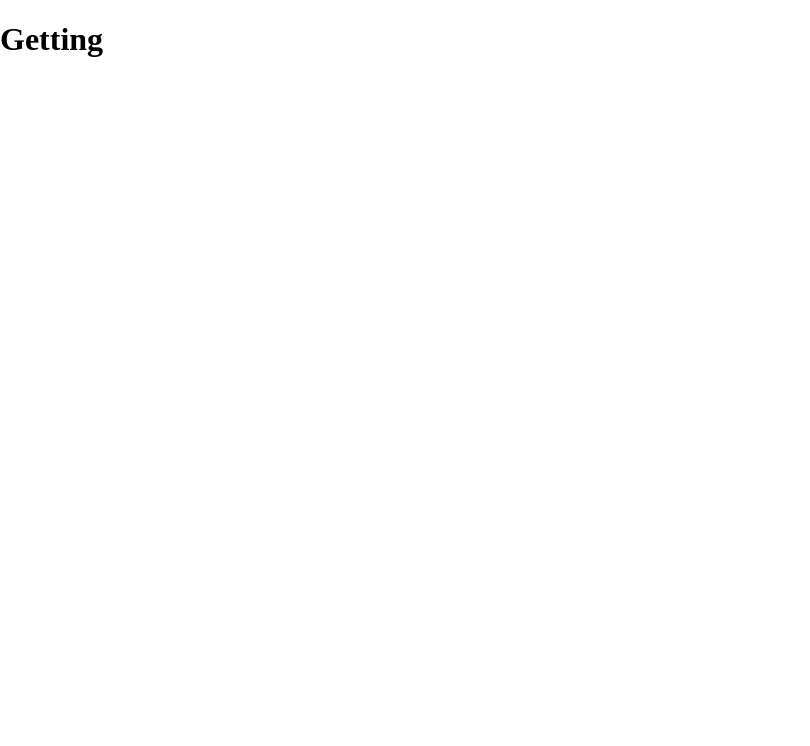
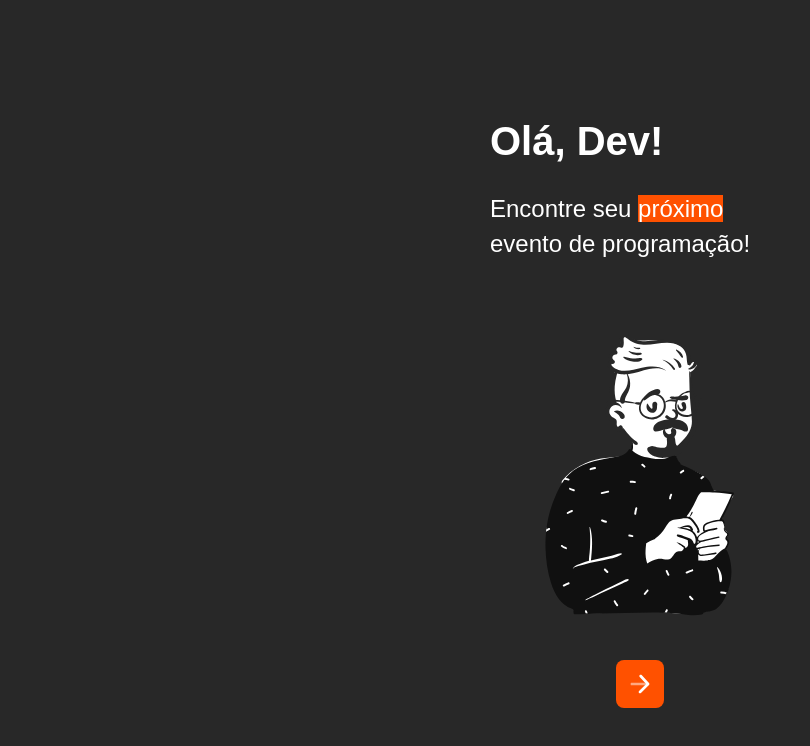
Before and after one commit to dEgito/DevMeet, a React (Create React App) app: page /getting in a window 1280 px wide. Shown: the top 746 px of the page, without its empty margins (0-810 px from the left). Built offline with nearby package versions, Linux system fonts and the light colour scheme.

Commit message:
feat: adiciona tela getting

```diff
--- /dev/null
+++ b/src/pages/Getting/components/Button/index.js
@@ -0,0 +1,12 @@
+import { BackButton } from "./style";
+import ArrowIcon from "../../../../assets/Arrow-1.svg";
+
+function Button() {
+  return (
+    <BackButton>
+      <img src={ArrowIcon} alt="arrow-icon" />
+    </BackButton>
+  );
+}
+
+export default Button;
--- /dev/null
+++ b/src/pages/Getting/components/Button/style.js
@@ -0,0 +1,19 @@
+import styled from "styled-components";
+
+export const BackButton = styled.button`
+  display: flex;
+  flex-direction: column;
+  align-items: center;
+  justify-content: center;
+  width: 3rem;
+  height: 3rem;
+  border: none;
+  border-radius: 8px;
+  background-color: #ff5100;
+  transition: all 1s ease-in-out;
+
+  &:hover {
+    transform: scale(1.1);
+    transition: all 1s ease-in-out;
+  }
+`;
--- a/src/pages/Getting/index.js
+++ b/src/pages/Getting/index.js
@@ -1,5 +1,22 @@
-function Getting (){
-    return (<h1>Getting</h1>)
+import Person from "../../assets/person.svg"
+import Button from "./components/Button";
+
+import { Container } from "./style";
+
+function Getting() {
+  return (
+    <Container>
+      <header>
+        <h1>Olá, Dev!</h1>
+        <p>
+          Encontre seu <span> próximo </span> evento de programação!
+        </p>
+      </header>
+
+      <img src={Person} alt="person"/>
+      <Button />
+    </Container>
+  );
 }
 
 export default Getting;
--- a/src/pages/Getting/style.js
+++ b/src/pages/Getting/style.js
@@ -0,0 +1,34 @@
+import styled from "styled-components";
+
+export const Container = styled.body`
+  display: flex;
+  flex-direction: column;
+  align-items: center;
+  justify-content: center;
+  height: 100vh;
+  margin: 0;
+  padding: 0;
+
+  background-color: #282828;
+  font-family: Epilogue, sans-serif;
+  color: #ffffff;
+
+  h1 {
+    font-size: 2.5rem;
+  }
+
+  p {
+    font-size: 1.5rem;
+    width: 100%;
+    max-width: 250px;
+    line-height: 2.2rem;
+
+    @media (min-width: 700px) {
+      max-width: 300px;
+    }
+
+    span {
+      background-color: #ff5100;
+    }
+  }
+`;
```
